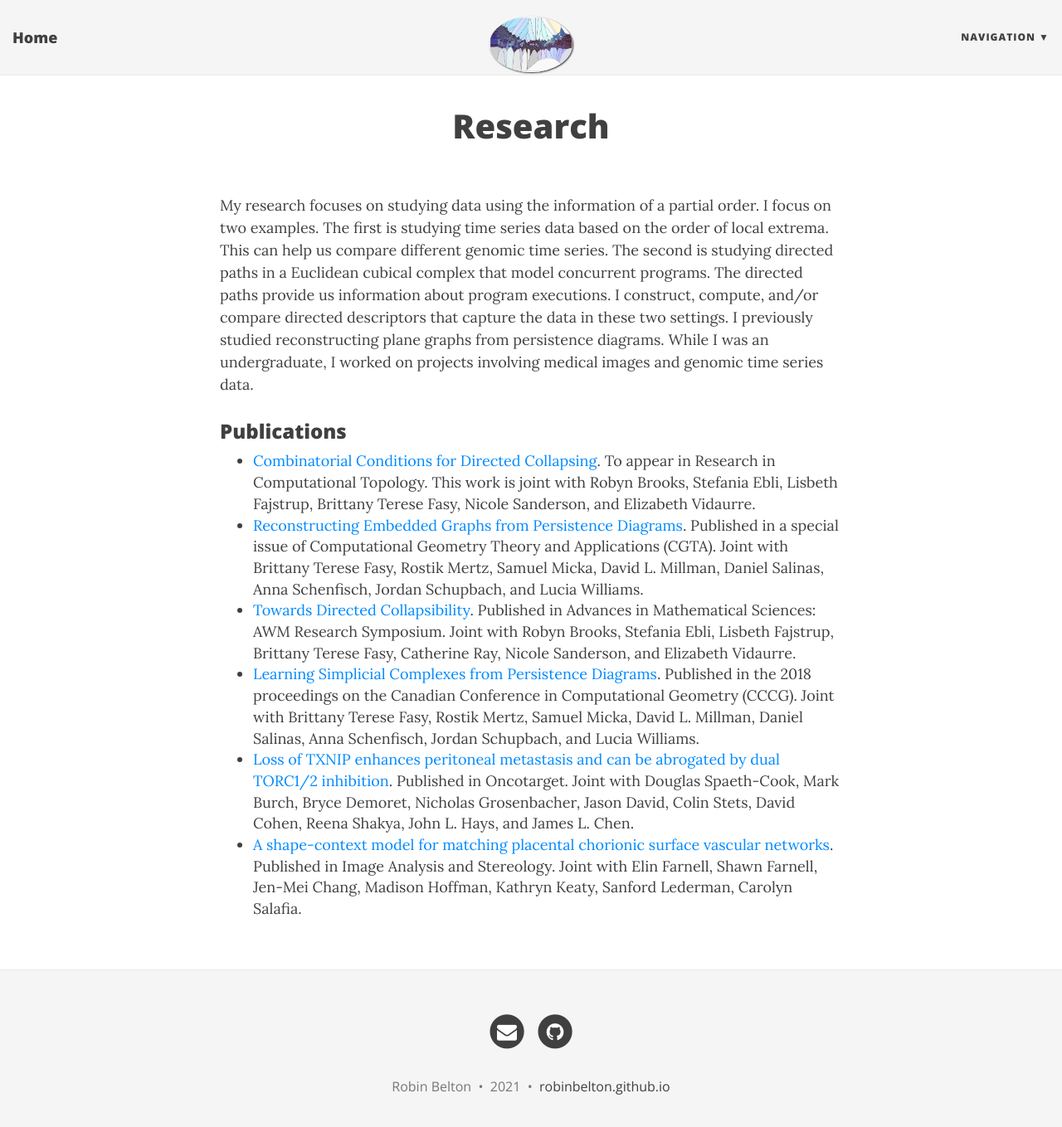
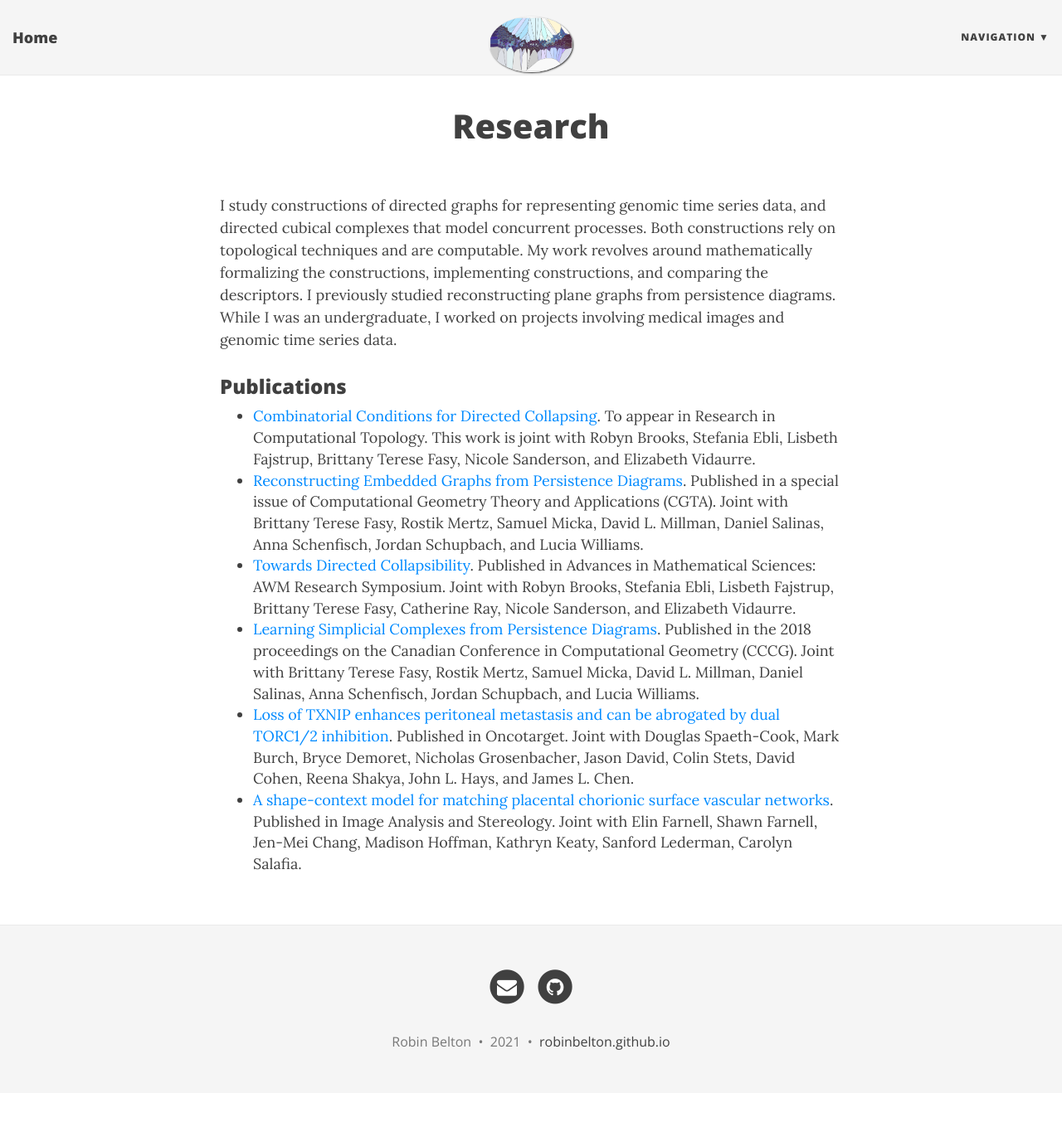
Before and after one commit to robinbelton/robinbelton.github.io, a Jekyll site: the page built from research.html, in a window 1280 px wide and 1372 px high. Shown: the top 1359 px of the window at 83% size. Built offline with Jekyll 4.4.1, drawn with Linux system fonts in a browser that asks for light colours; nearby versions of some CDN libraries.

Commit message:
Update research page

```diff
--- a/research.html
+++ b/research.html
@@ -6,8 +6,7 @@ use-site-title: true
 ---
 
 
-<p>My research focuses on studying data using the information of a partial order.
-I focus on two examples. The first is studying time series data based on the order of local extrema. This can help us compare different genomic time series. The second is studying directed paths in a Euclidean cubical complex that model concurrent programs. The directed paths provide us information about program executions. I construct, compute, and/or compare directed descriptors that capture the data in these two settings. I previously studied reconstructing plane graphs from persistence diagrams. While I was an undergraduate, I worked on projects involving medical images and genomic time series data.</p>
+<p>I study constructions of directed graphs for representing genomic time series data, and directed cubical complexes that model concurrent processes. Both constructions rely on topological techniques and are computable. My work revolves around mathematically formalizing the constructions, implementing constructions, and comparing the descriptors. I previously studied reconstructing plane graphs from persistence diagrams. While I was an undergraduate, I worked on projects involving medical images and genomic time series data.</p>
 
 <h3>Publications</h3>
 
```
